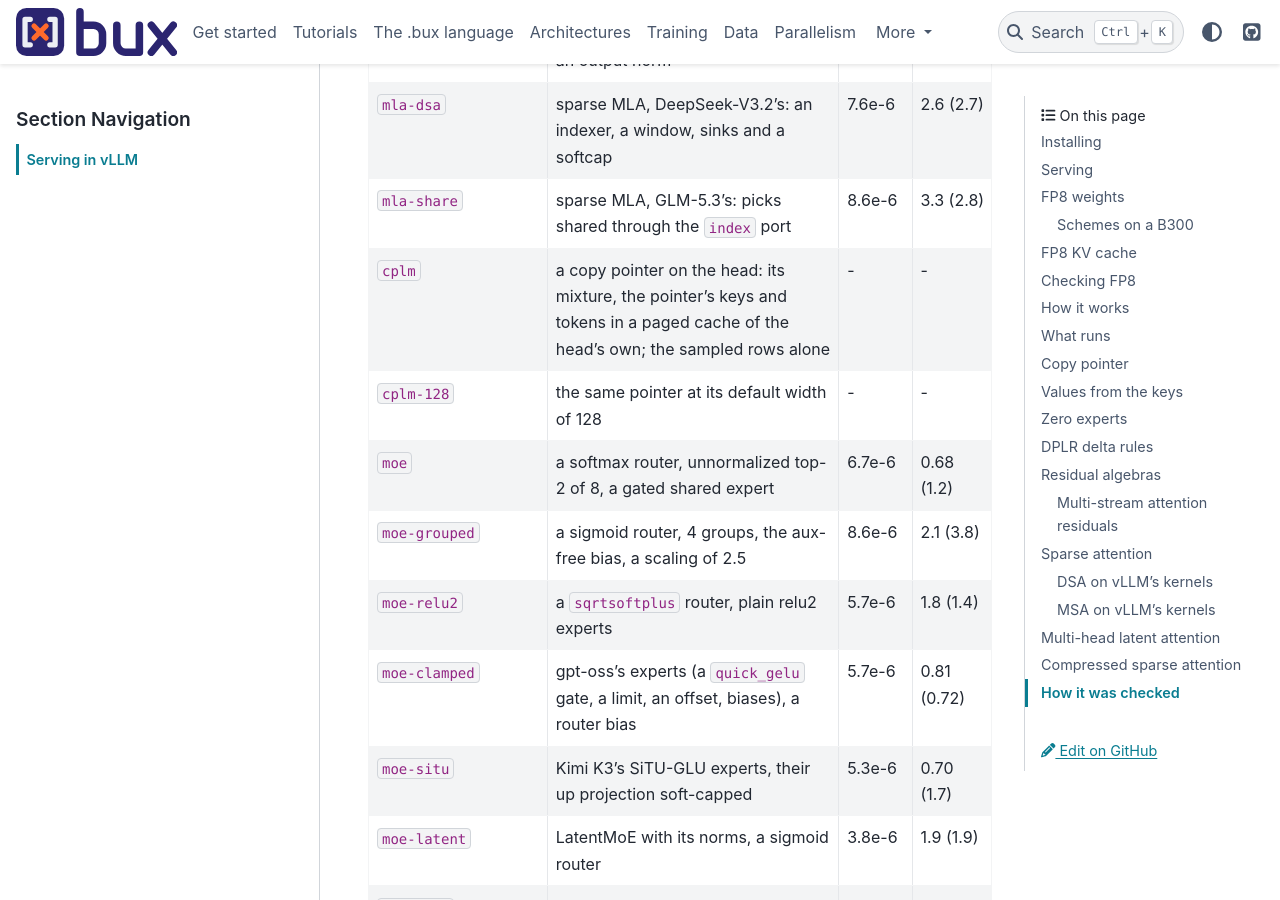
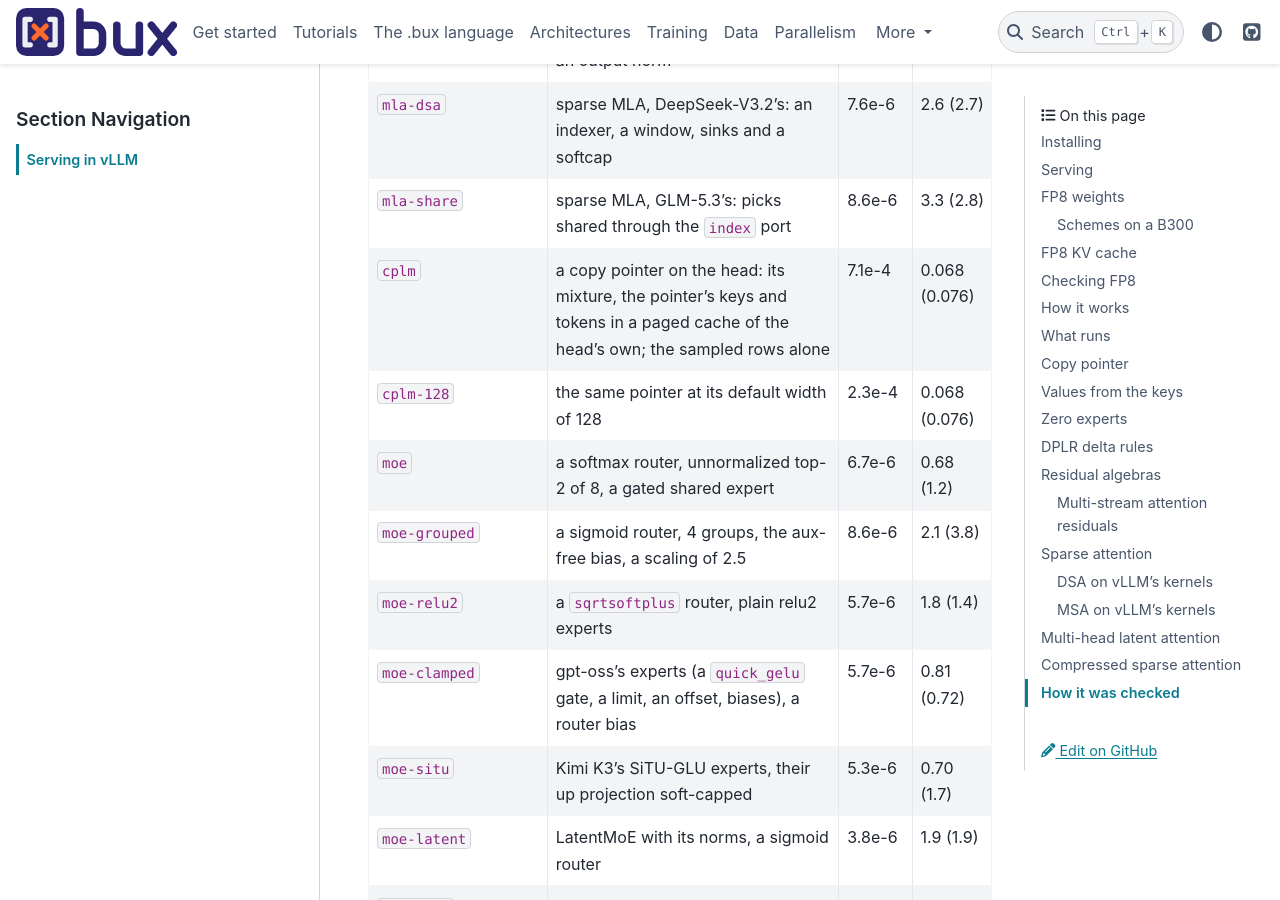
Before and after one commit to pilot7747/bux, a Sphinx documentation site: the page built from docs/export/vllm.md, in a window 1280 px wide and 900 px high, scrolled down 31129 px. Built offline with Sphinx 7.4.7 and the PyData theme 0.15.4, drawn with Linux system fonts in a browser that asks for light colours.

Commit message:
Docs: the parity of cplm and cplm-128 on B300s (f32, bf16, bf16 at TP2)
Co-Authored-By: Claude Opus 5.5 <noreply@anthropic.com>

```diff
--- a/docs/export/vllm.md
+++ b/docs/export/vllm.md
@@ -892,8 +892,8 @@ parentheses is bux's own bfloat16 error, against the same reference:
 | `mla-deepseek` | MLA at DeepSeek-V3's dims (FlashInfer's), a query latent, interleaved YaRN, a gate per head, an output norm | - | 0.089 (0.14) | - |
 | `mla-dsa` | sparse MLA, DeepSeek-V3.2's: an indexer, a window, sinks and a softcap | 7.6e-6 | 2.6 (2.7) | - |
 | `mla-share` | sparse MLA, GLM-5.3's: picks shared through the `index` port | 8.6e-6 | 3.3 (2.8) | - |
-| `cplm` | a copy pointer on the head: its mixture, the pointer's keys and tokens in a paged cache of the head's own; the sampled rows alone | - | - | - |
-| `cplm-128` | the same pointer at its default width of 128 | - | - | - |
+| `cplm` | a copy pointer on the head: its mixture, the pointer's keys and tokens in a paged cache of the head's own; the sampled rows alone | 7.1e-4 | 0.068 (0.076) | 0.082 |
+| `cplm-128` | the same pointer at its default width of 128 | 2.3e-4 | 0.068 (0.076) | 0.082 |
 | `moe` | a softmax router, unnormalized top-2 of 8, a gated shared expert | 6.7e-6 | 0.68 (1.2) | - |
 | `moe-grouped` | a sigmoid router, 4 groups, the aux-free bias, a scaling of 2.5 | 8.6e-6 | 2.1 (3.8) | 1.8 |
 | `moe-relu2` | a `sqrtsoftplus` router, plain relu2 experts | 5.7e-6 | 1.8 (1.4) | - |
```
